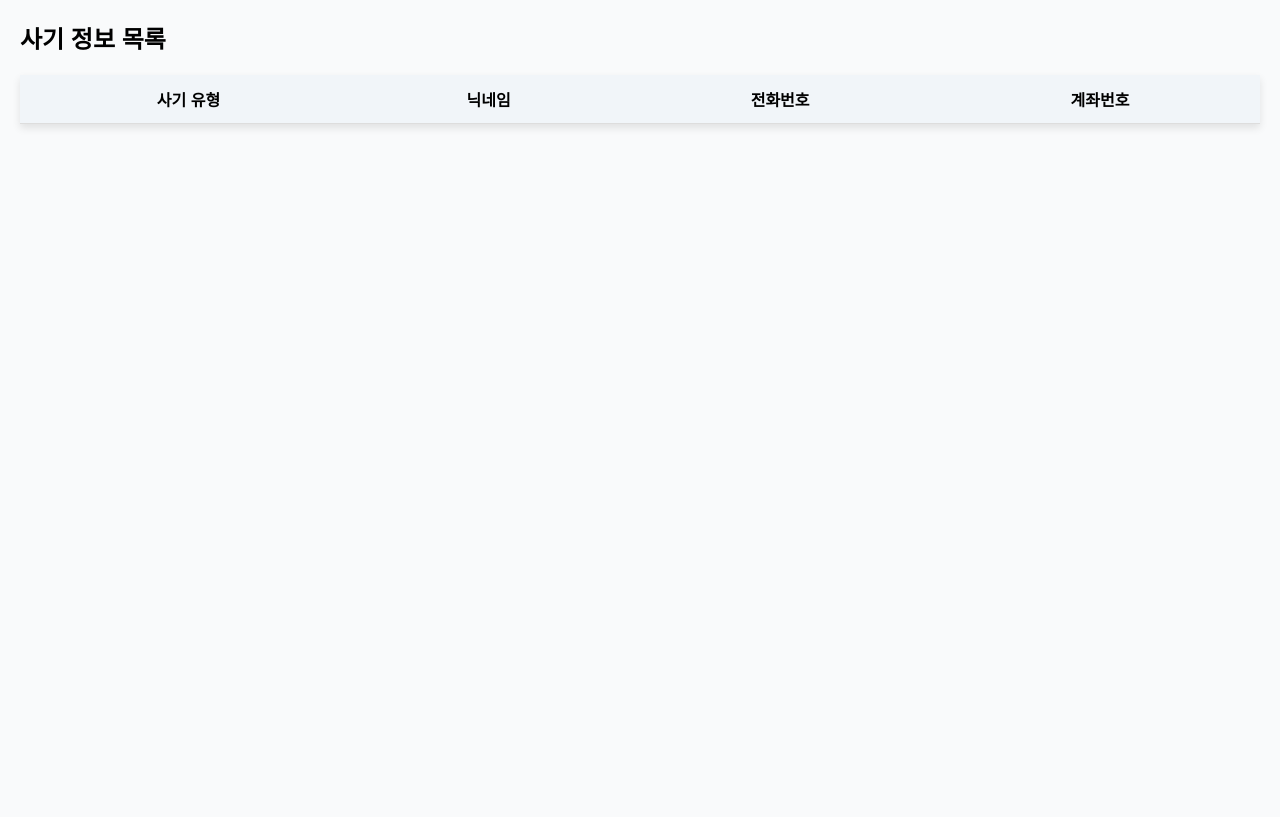
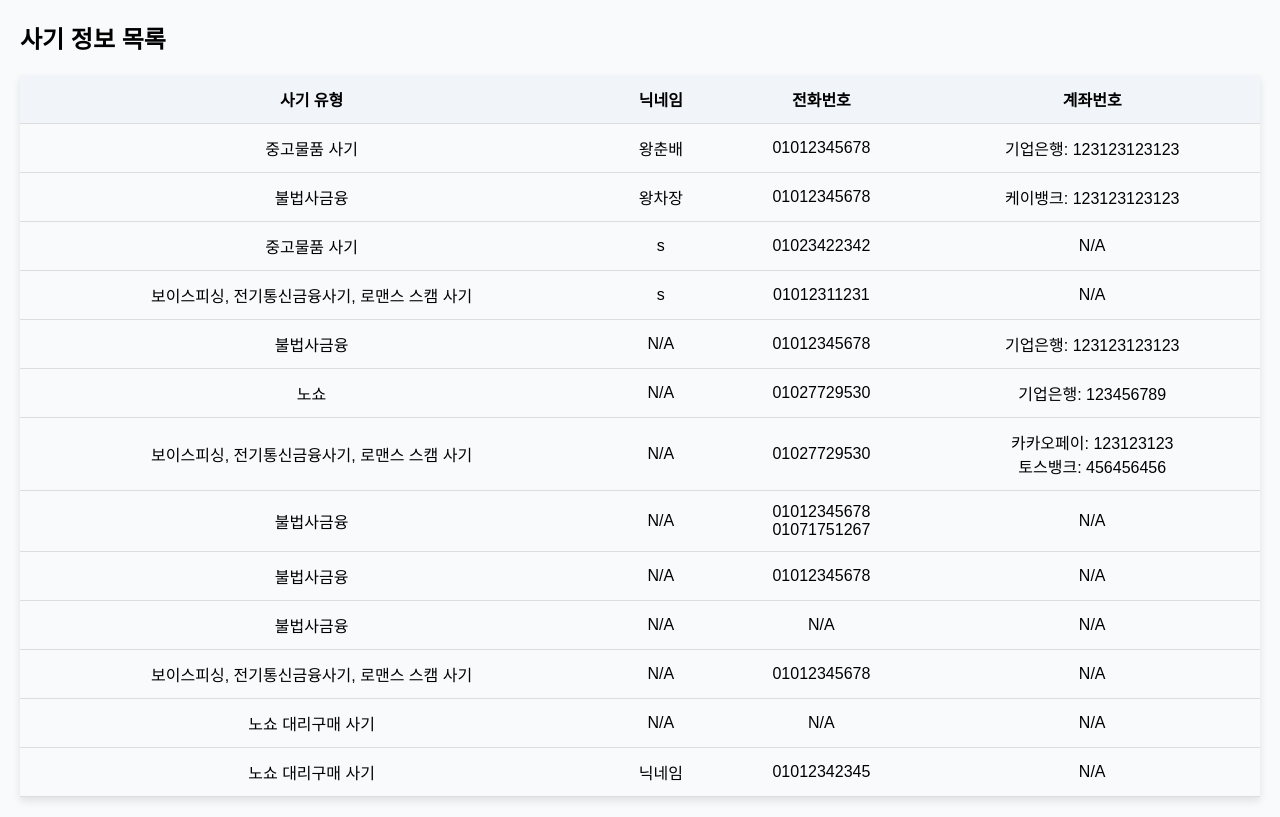
Before and after one commit to moonstar1268/CreditBlacklist, a plain HTML site: page index.html in a window 1280 px wide. Drawn offline with Linux system fonts and the light colour scheme; no server answers.

Commit message:
Update index.html

```diff
--- a/index.html
+++ b/index.html
@@ -25,45 +25,87 @@
             <th>계좌번호</th>
         </tr>
     </thead>
-    <tbody id="table-body">
+    <tbody>
+        <tr>
+            <td>중고물품 사기</td>
+            <td>왕춘배</td>
+            <td>01012345678</td>
+            <td>기업은행: 123123123123</td>
+        </tr>
+        <tr>
+            <td>불법사금융</td>
+            <td>왕차장</td>
+            <td>01012345678</td>
+            <td>케이뱅크: 123123123123</td>
+        </tr>
+        <tr>
+            <td>중고물품 사기</td>
+            <td>s</td>
+            <td>01023422342</td>
+            <td>N/A</td>
+        </tr>
+        <tr>
+            <td>보이스피싱, 전기통신금융사기, 로맨스 스캠 사기</td>
+            <td>s</td>
+            <td>01012311231</td>
+            <td>N/A</td>
+        </tr>
+        <tr>
+            <td>불법사금융</td>
+            <td>N/A</td>
+            <td>01012345678</td>
+            <td>기업은행: 123123123123</td>
+        </tr>
+        <tr>
+            <td>노쇼</td>
+            <td>N/A</td>
+            <td>01027729530</td>
+            <td>기업은행: 123456789</td>
+        </tr>
+        <tr>
+            <td>보이스피싱, 전기통신금융사기, 로맨스 스캠 사기</td>
+            <td>N/A</td>
+            <td>01027729530</td>
+            <td>카카오페이: 123123123<br>토스뱅크: 456456456</td>
+        </tr>
+        <tr>
+            <td>불법사금융</td>
+            <td>N/A</td>
+            <td>01012345678<br>01071751267</td>
+            <td>N/A</td>
+        </tr>
+        <tr>
+            <td>불법사금융</td>
+            <td>N/A</td>
+            <td>01012345678</td>
+            <td>N/A</td>
+        </tr>
+        <tr>
+            <td>불법사금융</td>
+            <td>N/A</td>
+            <td>N/A</td>
+            <td>N/A</td>
+        </tr>
+        <tr>
+            <td>보이스피싱, 전기통신금융사기, 로맨스 스캠 사기</td>
+            <td>N/A</td>
+            <td>01012345678</td>
+            <td>N/A</td>
+        </tr>
+        <tr>
+            <td>노쇼 대리구매 사기</td>
+            <td>N/A</td>
+            <td>N/A</td>
+            <td>N/A</td>
+        </tr>
+        <tr>
+            <td>노쇼 대리구매 사기</td>
+            <td>닉네임</td>
+            <td>01012342345</td>
+            <td>N/A</td>
+        </tr>
     </tbody>
 </table>
 
-<script>
-    async function fetchScamData() {
-        try {
-            const response = await fetch('https://credittalk-admin.vercel.app/admin/statistics/scammer-details');
-            const html = await response.text();
-            const parser = new DOMParser();
-            const doc = parser.parseFromString(html, 'text/html');
-
-            const rows = doc.querySelectorAll('table tbody tr');
-            const tableBody = document.getElementById('table-body');
-
-            rows.forEach(row => {
-                const cols = row.querySelectorAll('td');
-                const scamType = cols[0].innerText;
-                const nickname = cols[1].innerText;
-                const phoneNumber = cols[2].innerText;
-                const account = cols[3].innerText;
-
-                const newRow = document.createElement('tr');
-                newRow.innerHTML = `
-                    <td>${scamType}</td>
-                    <td>${nickname}</td>
-                    <td>${phoneNumber}</td>
-                    <td>${account}</td>
-                `;
-
-                tableBody.appendChild(newRow);
-            });
-        } catch (error) {
-            console.error('데이터를 불러오는 중 에러 발생:', error);
-        }
-    }
-
-    fetchScamData();
-</script>
-
 </body>
 </html>
```
